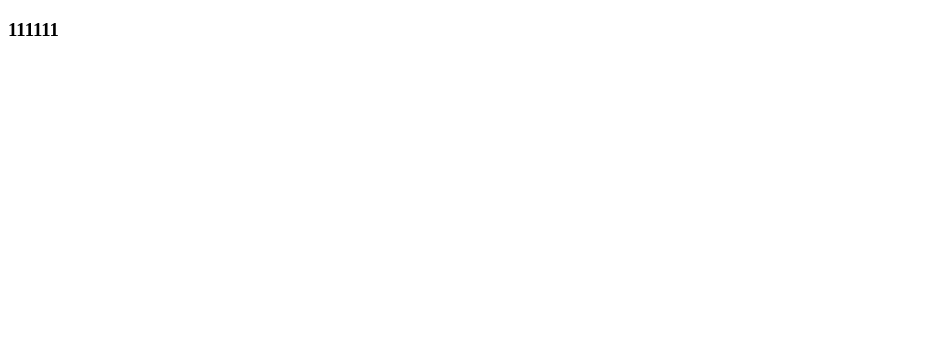
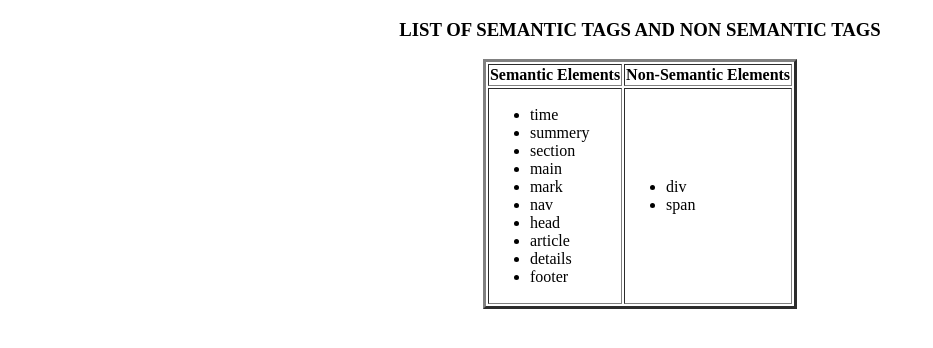
Before and after one commit to Raghudev212/krishna, a plain HTML site: page index.html in a window 1280 px wide. Shown: the whole page, without its empty margins (0-933 px from the left). Drawn offline with Linux system fonts and the light colour scheme.

Commit message:
Add files via upload

```diff
--- a/index.html
+++ b/index.html
@@ -2,10 +2,39 @@
 <html lang="en">
 <head>
     <meta charset="UTF-8">
-    <meta name="viewport" content="width=device-width>, initial-scale=1.0">
+    <meta name="viewport" content="width=device-width, initial-scale=1.0">
     <title>Document</title>
 </head>
-<body>
-    <h3>111111</h3>
+<body> <center><h3>LIST OF SEMANTIC TAGS AND NON SEMANTIC TAGS</h3>
+    <table border="3">
+        <tr>
+            <th>
+                Semantic Elements </th>
+                <th>Non-Semantic Elements</th>
+        </tr>
+        <tr>
+            <td>
+                <ul>
+                    <li>time</li>
+                    <li>summery</li>
+                    <li>section</li>
+                    <li>main</li>
+                    <li>mark</li>
+                    <li>nav</li>
+                    <li>head</li>
+                    <li>article</li>
+                    <li>details</li>
+                    <li>footer</li>
+                </ul>
+            </td>
+            <td>
+            <ul>
+            <li>div</li>
+            <li>span</li>
+        </td>
+        </tr>
+    </table>
+    </center>
+
 </body>
 </html>
```
